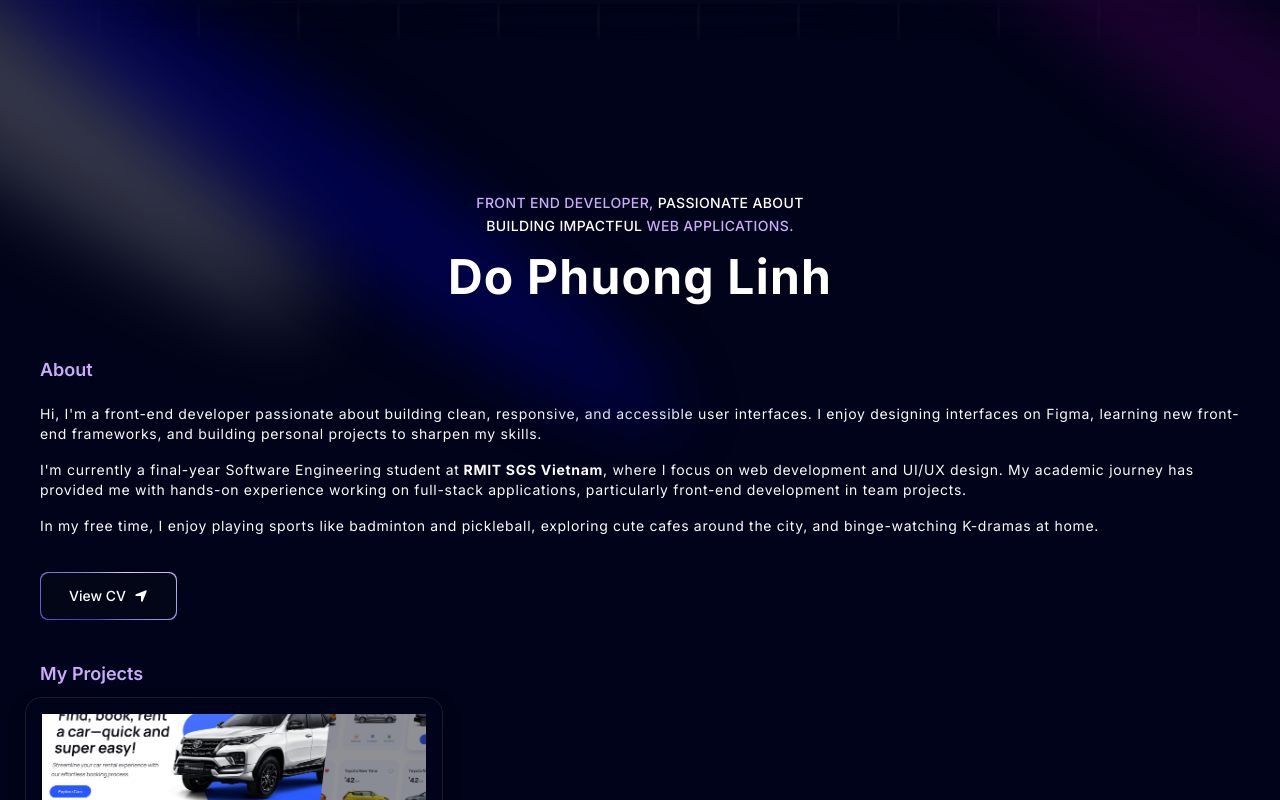
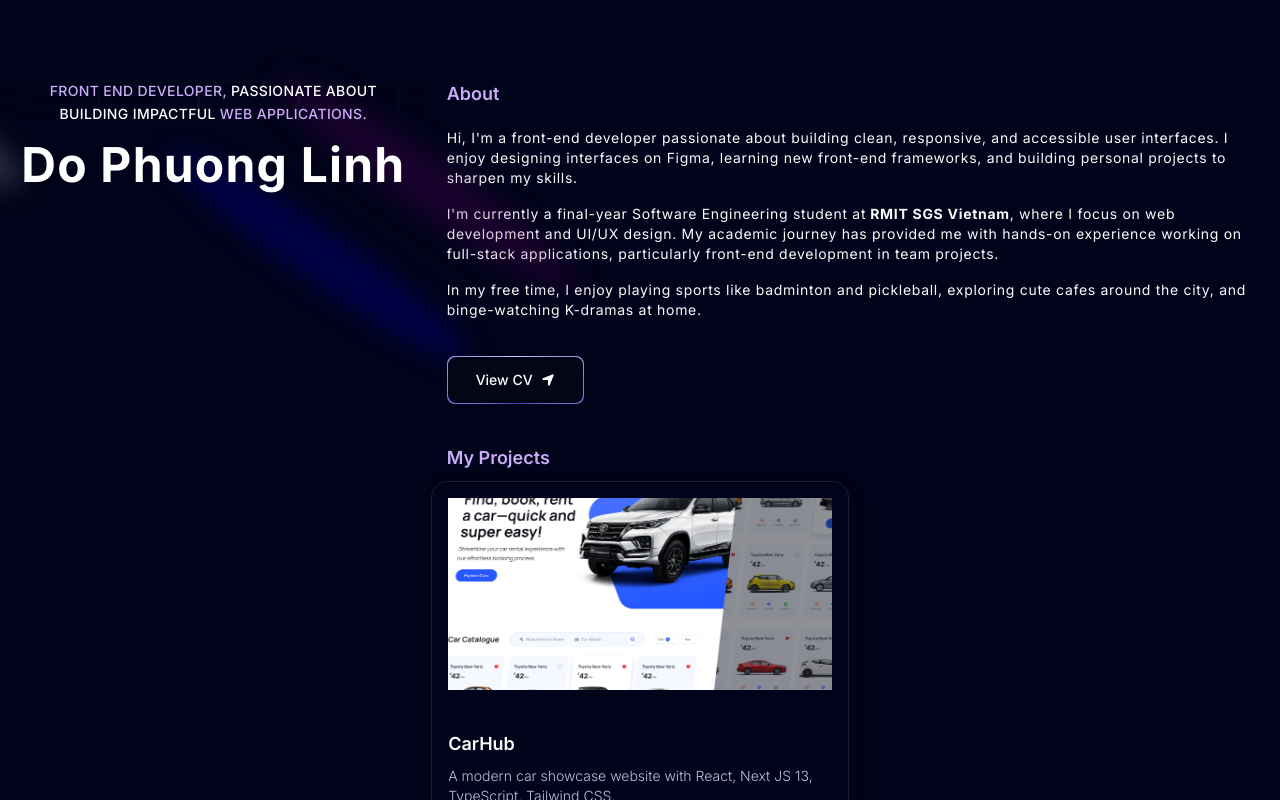
Before and after one commit to dophuonglinhh/my-portfolio, a Next.js app: page / in a window 1280 px wide. Shown: the top 800 px of the page. Built offline with nearby package versions, Linux system fonts and the light colour scheme.

Commit message:
update: 2 columns layout for large screens

```diff
--- a/app/page.tsx
+++ b/app/page.tsx
@@ -11,19 +11,26 @@ import RecentProjects from "@/components/RecentProjects";
 import { FloatingNav } from "@/components/ui/FloatingNavbar";
 import About from "@/components/About";
 import Name from "@/components/Name";
+
 const Home = () => {
   return (
-    <main className="relative bg-black-100 flex justify-center items-center flex-col overflow-hidden mx-auto sm:px-10 px-5">
-      <div className="max-w-7xl w-full">
+    <main className="relative bg-black-100 w-full overflow-hidden scroll-smooth">
+      <div className="mx-auto sm:px-10 px-5 sm:max-w-7xl lg:max-w-none lg:px-0">
         <FloatingNav navItems={navItems} />
-        <Name />
-        <About />
-        {/* <Grid /> */}
-        <RecentProjects />
-        {/* <Clients /> */}
-        {/* <Experience /> */}
-        {/* <Approach /> */}
-        <Footer />
+        <div className="flex flex-col lg:flex-row w-full h-auto lg:h-screen">
+          {/* Left Column: Name component */}
+          <div className="lg:w-1/3">
+            <div className="sticky top-0 h-auto lg:h-screen">
+              <Name />
+            </div>
+          </div>
+          {/* Right Column: About, RecentProjects, and Footer */}
+          <div className="lg:w-2/3 lg:overflow-y-auto lg:px-5">
+            <About />
+            <RecentProjects />
+            <Footer />
+          </div>
+        </div>
       </div>
     </main>
   );
--- a/components/About.tsx
+++ b/components/About.tsx
@@ -6,8 +6,8 @@ import { TextGenerateEffect } from "./ui/TextGenerateEffect";
 
 const About = () => {
   return (
-    <div id="about" className="flex flex-col justify-center">
-      <p className="text-start text-lg text-purple font-semibold md:mt-10 my-5">
+    <div id="about" className="flex flex-col justify-center mt-20">
+      <p className="text-start text-lg text-purple font-semibold mb-5">
         About
       </p>
 
--- a/components/Name.tsx
+++ b/components/Name.tsx
@@ -3,7 +3,7 @@ import { TextGenerateEffect } from "./ui/TextGenerateEffect";
 
 const Name = () => {
   return (
-    <div className="pt-28">
+    <div className="pt-28 lg:pt-0">
       {/**
        *  UI: Spotlights
        *  Link: https://ui.aceternity.com/components/spotlight
```
